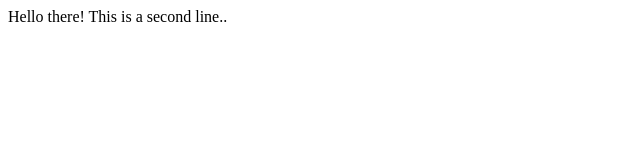
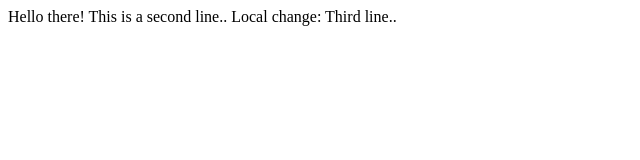
Before and after one commit to SandeepDeux/lecture0, a plain HTML site: page index.html in a window 1280 px wide. Shown: the whole page, without its empty margins (0-640 px from the left). Drawn offline with Linux system fonts and the light colour scheme.

Commit message:
from local machine with two different lines in hub and local

```diff
--- a/index.html
+++ b/index.html
@@ -6,5 +6,6 @@
   </head>
   <body>
     Hello there! This is a second line..
+    Local change: Third line..
   </body>
 </html>
```
